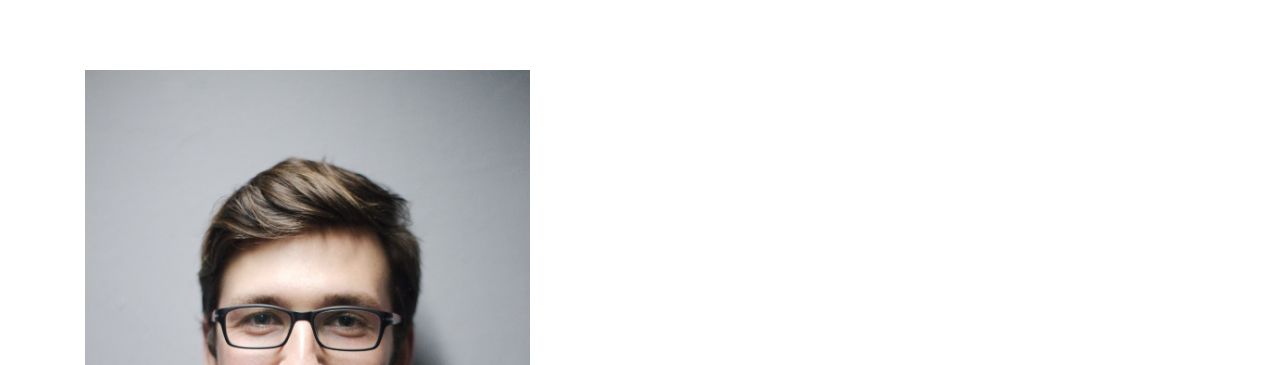
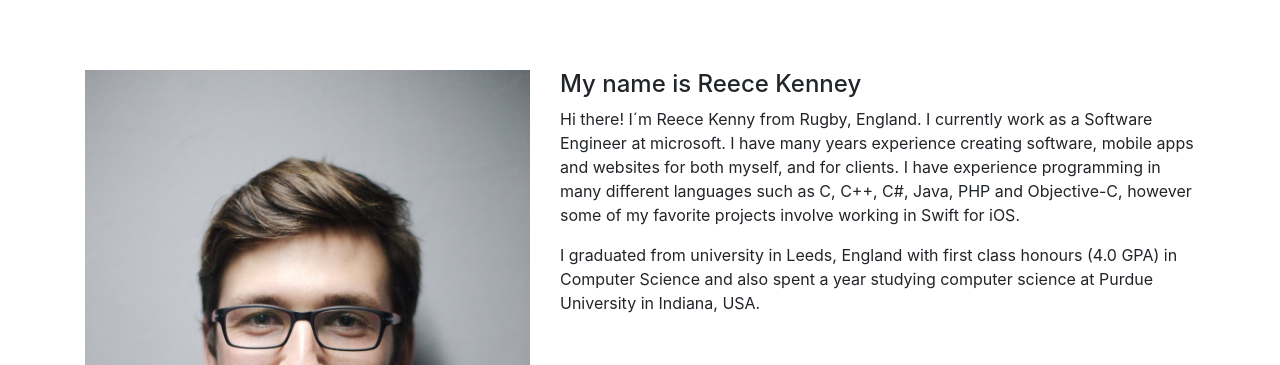
Before and after one commit to MiguelDominguezSanchez/Udemy_Make_a_Responsive_Portfolio_Website_JavaScript_and_HTML, a plain HTML site: page index.html in a window 1280 px wide. Shown: the part 830-1195 px from the top of the page. Drawn offline with nearby package versions, Linux system fonts and the light colour scheme.

Commit message:
Adding text to the about section

```diff
--- a/index.html
+++ b/index.html
@@ -57,6 +57,10 @@
 
         <div class="col-md-7">
 
+          <h4>My name is Reece Kenney</h4>
+
+          <p>Hi there! I´m Reece Kenny from Rugby, England. I currently work as a Software Engineer at microsoft. I have many years experience creating software, mobile apps and websites for both myself, and for clients. I have experience programming in many different languages such as C, C++, C#, Java, PHP and Objective-C, however some of my favorite projects involve working in Swift for iOS.</p>
+          <p>I graduated from university in Leeds, England with first class honours (4.0 GPA) in Computer Science and also spent a year studying computer science at Purdue University in Indiana, USA.</p>
         </div>
 
       </div>
```
